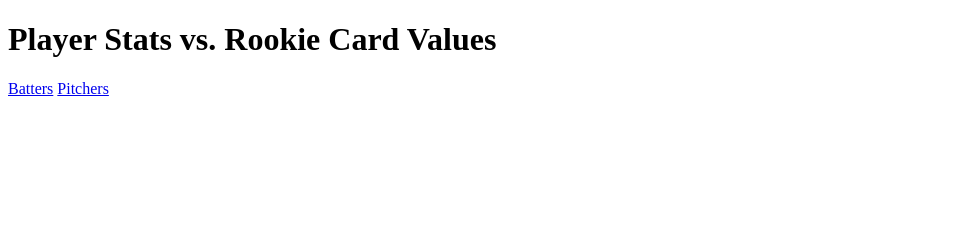
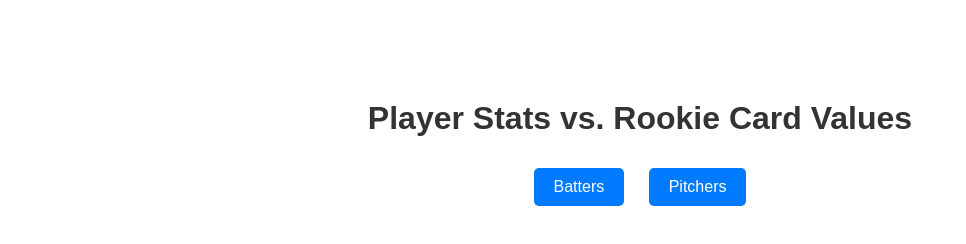
Before and after one commit to brenbil112/rookie-card-values-vs-player-stats, a plain HTML site: page index.html in a window 1280 px wide. Shown: the whole page, without its empty margins (0-966 px from the left). Drawn offline with Linux system fonts and the light colour scheme.

Commit message:
fixing link to style sheet

```diff
--- a/index.html
+++ b/index.html
@@ -4,7 +4,7 @@
     <meta charset="UTF-8">
     <meta name="viewport" content="width=device-width, initial-scale=1.0">
     <title>Player Stats vs. Rookie Card Values</title>
-    <link href="CSS/style.css" rel="stylesheet" type="text/css">
+    <link href="css/main.css" rel="stylesheet" type="text/css">
 </head>
 <body>
     <h1>Player Stats vs. Rookie Card Values</h1>
```
Also changed, not shown: css/main.css (renamed from CSS/main.css).
